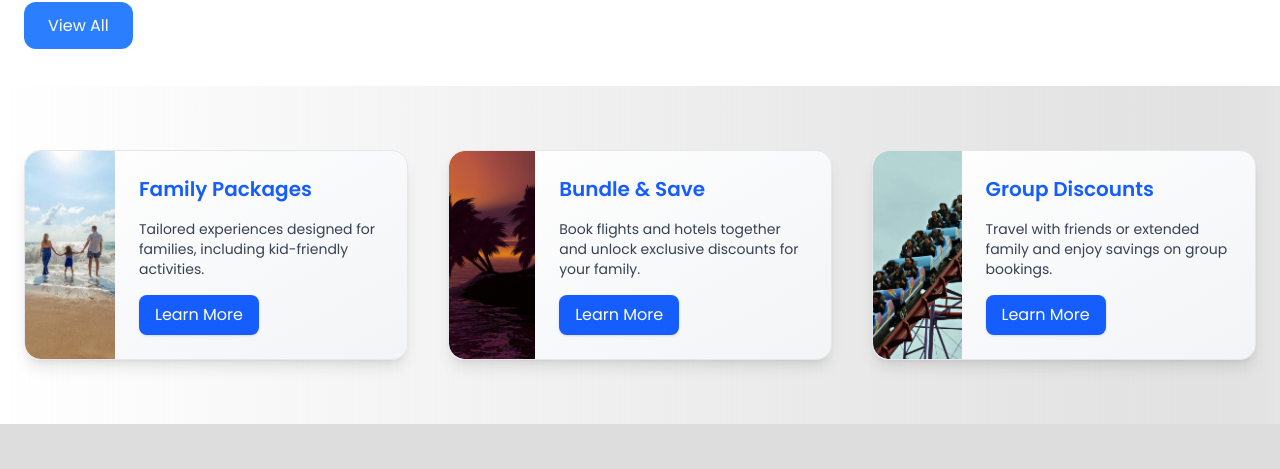
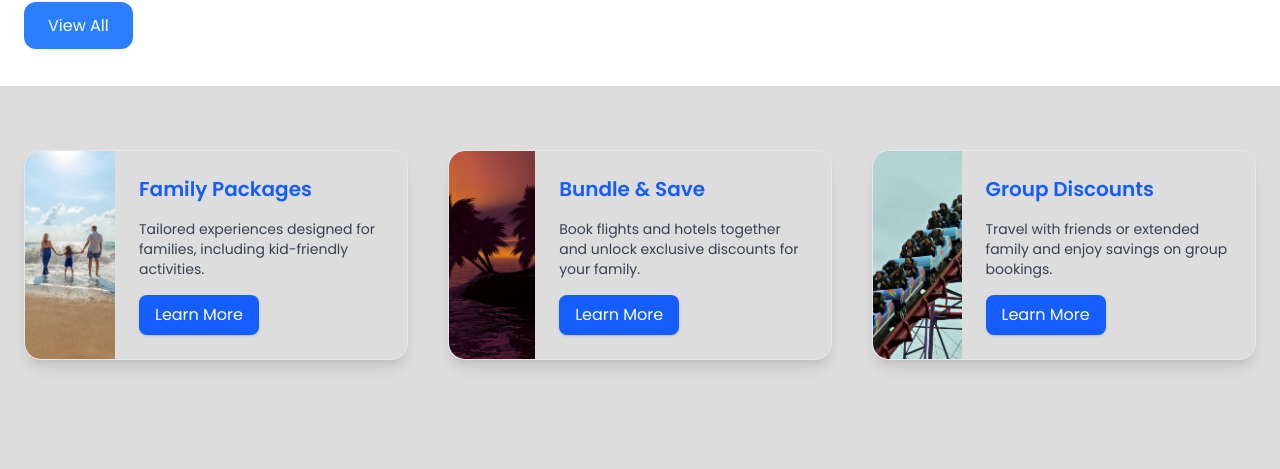
Before and after one commit to nicholasoneill97/InterVest, a Next.js app: page / in a window 1280 px wide. Shown: the part 1736-2205 px from the top of the page. Built offline with nearby package versions, Linux system fonts and the light colour scheme.

Commit message:
Update page.js

```diff
--- a/src/app/page.js
+++ b/src/app/page.js
@@ -96,7 +96,7 @@ export default function Home() {
           initial={{ opacity: 0, y: 50 }}
           animate={{ opacity: 1, y: 0 }}
           transition={{ delay: 1.2, duration: 1 }}
-          className="z-20 w-[95%] sm:max-w-[90%] p-6 sm:p-8 bg-gradient-to-r from-white to-white backdrop-blur-xl shadow-2xl rounded-2xl flex flex-col gap-4 overflow-auto"
+          className="z-20 w-[95%] sm:max-w-[90%] p-6 sm:p-8 bg-white backdrop-blur-xl shadow-2xl rounded-2xl flex flex-col gap-4 overflow-auto"
         >
           <div className="flex flex-col lg:flex-row w-full items-stretch lg:items-end gap-4 flex-wrap min-[0px]:max-[550px]:flex-row">
             {/* Search Input */}
@@ -311,7 +311,7 @@ export default function Home() {
       </div>
 
       {/* Promo Cards Section */}
-      <section className="w-full py-16 bg-gradient-to-r from-white to-black/10 flex flex-wrap justify-center gap-6 sm:gap-10">
+      <section className="w-full py-16 bg-[#ddd] flex flex-wrap justify-center gap-6 sm:gap-10">
         {[
           {
             title: "Family Packages",
@@ -341,7 +341,7 @@ export default function Home() {
             whileInView={{ opacity: 1, y: 0 }}
             viewport={{ once: true, amount: 0.2 }}
             transition={{ duration: 0.6, delay: i * 0.2 }}
-            className="w-[90%] sm:w-[70%] md:w-[45%] lg:w-[30%] bg-gradient-to-br from-white to-gray-100 border border-gray-200 rounded-2xl shadow-lg overflow-hidden hover:shadow-xl transition flex flex-col sm:flex-row"
+            className="w-[90%] sm:w-[70%] md:w-[45%] lg:w-[30%] bg-[#ddd] border border-gray-200 rounded-2xl shadow-lg overflow-hidden hover:shadow-xl transition flex flex-col sm:flex-row"
           >
             <div className="relative h-48 sm:h-auto sm:w-1/2">
               <Image
```
